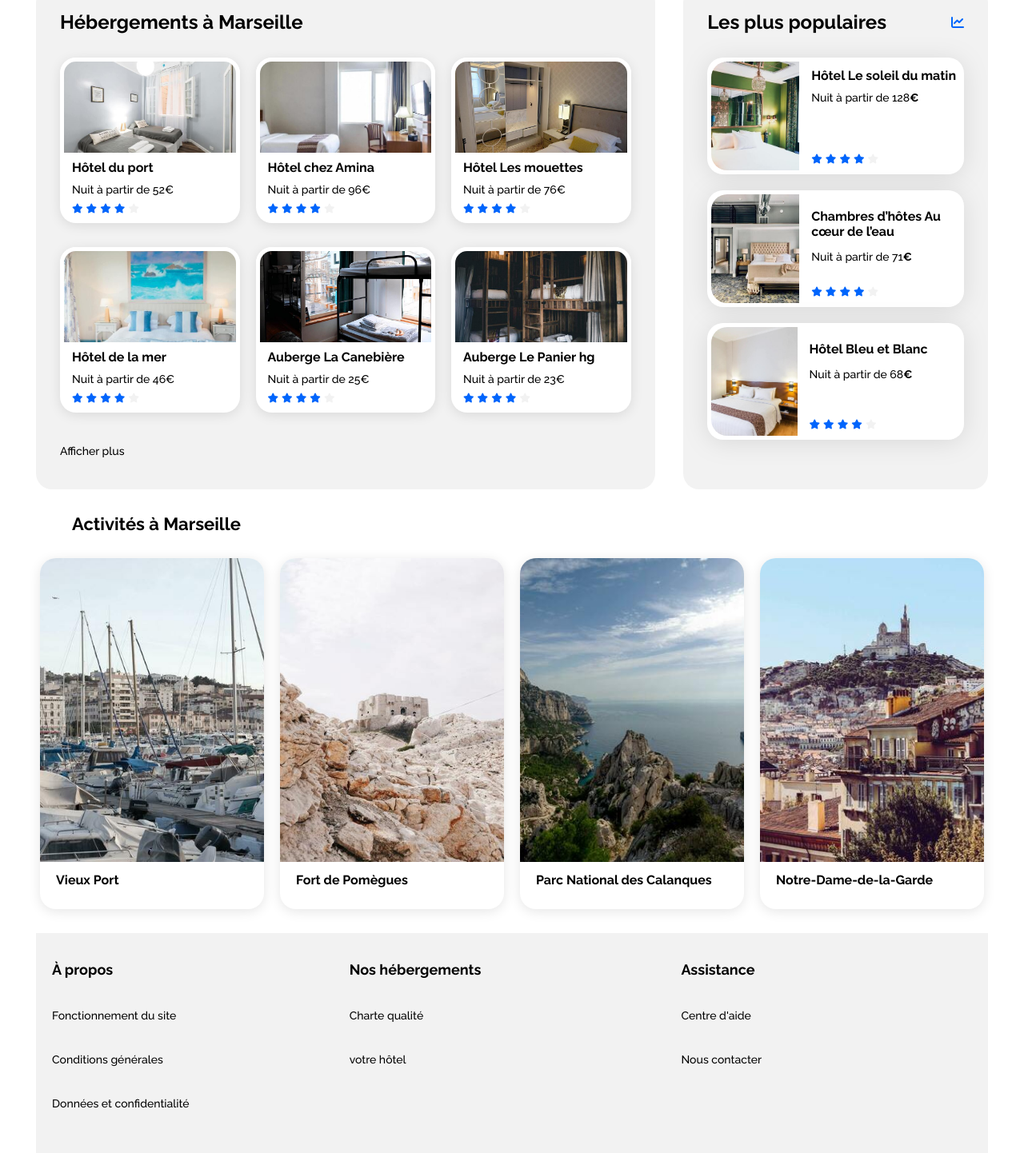
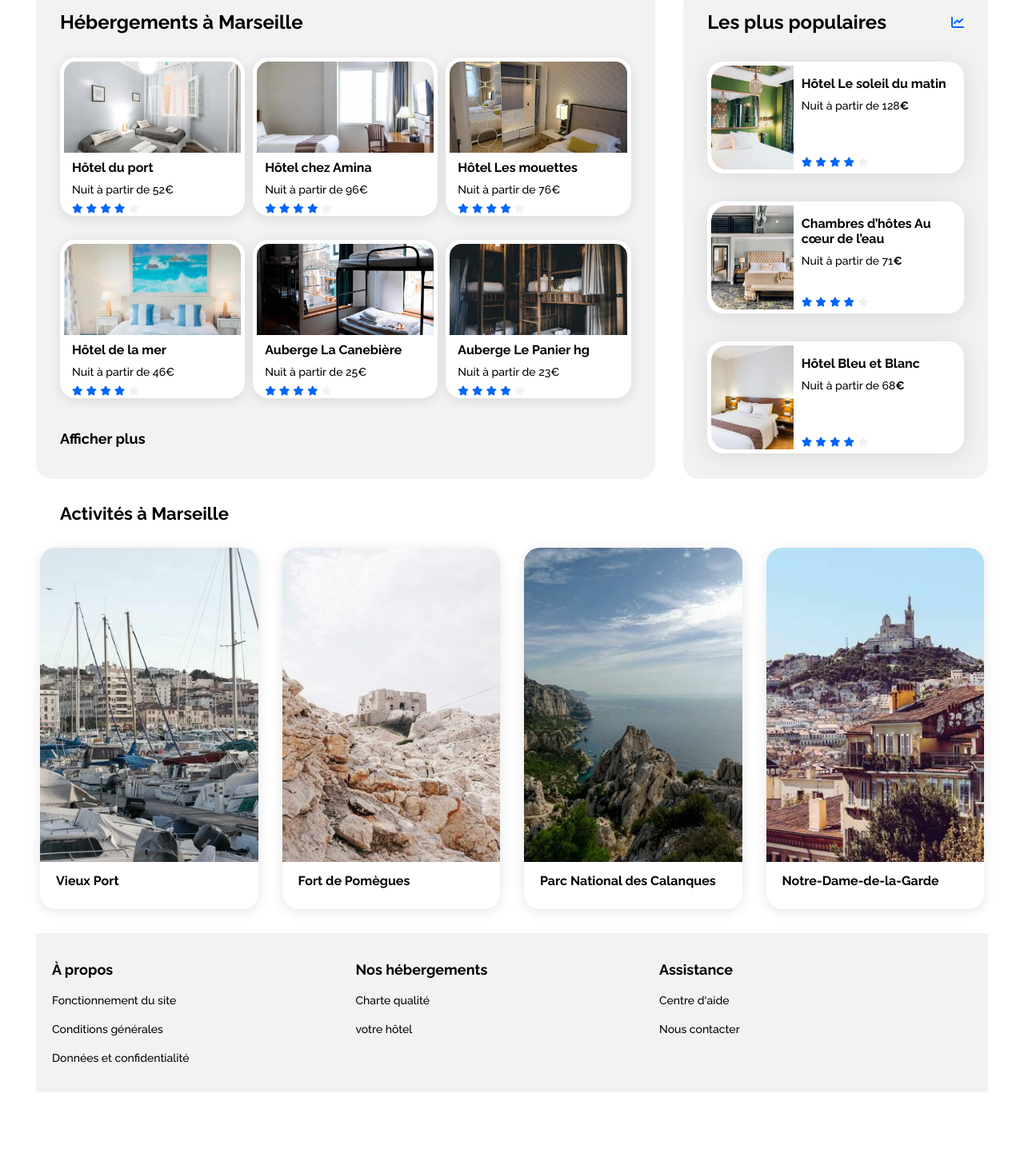
Before and after one commit to reverse55/BOOKI, a plain HTML site: page index.html in a window 1280 px wide. Shown: the part 434-1876 px from the top of the page at 80% size. After the commit the page ends 1800 px from the top, so only its background shows below. Drawn offline with Linux system fonts and the light colour scheme.

Commit message:
TERMINER

```diff
--- a/css/style.css
+++ b/css/style.css
@@ -249,10 +249,6 @@ input[type="submit"] {
     font-weight: 400;
 }
 
-h4 {
-    font-size: 16px;
-    font-weight: 700;
-}
 
 
 
@@ -260,18 +256,10 @@ h4 {
 
 
 
-.part1 {
-    display: flex;
-    gap: 30px
-}
 
-.part2 {
-    display: flex;
-    gap: 30px
-}
 
 .FrameGlobal {
-    gap: 20px;
+    gap: 10px;
     margin: 30px 0px;
     display: flex;
     justify-content: center;
@@ -281,7 +269,7 @@ h4 {
     background-color: white;
     box-shadow: 0px 3px 15px 0px rgba(0, 0, 0, 0.1);
     border-radius: 20px 20px 20px 20px;
-    height: 207px;
+    height: 100%;
 
 }
 
@@ -295,6 +283,8 @@ h4 {
     object-fit: cover;
 }
 
+h6{font-size: 16px;}
+
 
 p {
     font-weight: 500;
@@ -307,18 +297,13 @@ p {
 }
 
 
-h6 {
-    font-weight: 700;
-    font-size: 16px;
-}
-
 .stars {
     margin-top: -4px;
 }
 
-.last {
+.last p {
+    font-weight: 700;
     font-size: 18px;
-    font-weight: 700;
 }
 
 
@@ -357,17 +342,6 @@ h6 {
 a {
     color: inherit;
     text-decoration: none;
-}
-
-.card {
-    background-color: white;
-    border-radius: 20px;
-    padding: 5px;
-    filter: drop-shadow(0px 3px 15px rgba(0, 0, 0, 0.1));
-}
-
-.card img {
-    object-fit: cover;
 }
 
 
@@ -410,51 +384,50 @@ a {
     border-radius: 20px;
 }
 
-.populaires-title {
+.populaires-titles {
     display: flex;
     justify-content: space-between;
     align-items: center;
 }
-.populaires-cards{display: flex; flex-direction: column; gap:20px; margin-top: 30px;  }
 
-.populaires-cards .card {
+.populaires-cards {
+    gap: 35px;
+    margin-top: 35px;
     display: flex;
+    flex-direction: column;
 }
 
-.populaires-cards img {
-    max-width: 100%;
-    width: 110px;
-    height: 136px;
+.card {
+    display: flex;
+    background-color: white;
+    border-radius: 20px;
+    padding: 5px;
+    filter: drop-shadow(0px 3px 15px rgba(0, 0, 0, 0.1));
+}
+
+.card img {
+    object-fit: cover;
     border-top-left-radius: 20px;
     border-bottom-left-radius: 20px;
+    width: 33%;
+    height: 130px;
 }
 
-.populaires-cards .card-content {
-    width: 67%;
-    padding-left: 15px;
+.cards-content {
     display: flex;
     flex-direction: column;
     justify-content: space-between;
-    box-sizing: border-box;
+    margin-left: 10px;
 }
 
-.card-txt{margin: 8px 0}
-
-.populaires-cards .card-title {
-    margin-top: 10px;
-    margin-bottom: 4px;
+.cards-txt {
+    margin: 13px 0
 }
 
-.populaires-cards .card-subtitle {
-    margin: 0;
+h4 {
+    font-size: 16px;
+    font-weight: 700;
 }
-
-.populaires-cards .card-rating {
-    margin-bottom: 5px;
-}
-
-
-
 
 
 
@@ -476,12 +449,11 @@ a {
 
 .conteneur {
     margin: 30px 50px;
-    max-width: 1440px;
 
 }
 
 .title {
-    margin: 0 40px;
+    margin: 0 25px;
     font-size: 22px;
     font-weight: 700;
 
@@ -493,35 +465,34 @@ a {
 .FrameGlobal1 {
     margin: 30px 0;
     display: flex;
-    gap: 20px;
-    justify-content: center;
+    gap: 30px; justify-content: center
 
 }
+
+.width{background-position: ;}
+.FrameGlobal1 a{}
 
 .carte1 {
     background-color: white;
     box-shadow: 0px 3px 15px 0px rgba(0, 0, 0, 0.1);
-    border-radius: 20px 20px 20px 20px;
-    height: 439px;
-    max-width: 100%;
+    border-radius: 20px 20px 20px 20px; height: 100%;
+
+
 
 }
 
 .carte1 img {
     max-width: 100%;
-    width: 300px;
-    height: 380px;
+    height: 87%;
+    width: 285px;
     border-radius: 20px 20px 0px 0px;
     box-sizing: border-box;
     object-fit: cover;
-    box-sizing: border-box;
-
 }
 
 h5 {
     font-size: 16px;
     font-weight: 700;
-    line-height: 18.78px;
     margin: 10px 20px
 }
 
@@ -567,30 +538,13 @@ footer {
     padding: 25px 0px;
     display: flex;
 }
+.propos, .Nosh, .assistance{width:33%}
 
-.propos .first {
+
+.para {
     font-weight: 700;
     font-size: 18px;
 }
-
-.Nosh {
-    margin: 0px 200px
-}
-
-.Nosh .first {
-    font-weight: 700;
-    font-size: 18px;
-}
-
-.assistance {
-    margin: 0px 50px
-}
-
-.assistance .first {
-    font-weight: 700;
-    font-size: 18px;
-}
-
 
 
 
@@ -670,6 +624,8 @@ footer {
         margin: 25px 0;
     }
 
+
+
     .hebergements-and-populaires {
         flex-direction: column;
     }
@@ -683,40 +639,51 @@ footer {
         margin-top: 50px;
     }
 
+
+    .populaires-cards a {
+        width: 100%;
+    }
+
+
     .populaires-cards {
         display: flex;
         flex-direction: row;
-        justify-content: space-between;
+        justify-content: center;
+        gap: 20px
     }
 
-    .populaires-cards a {
-        width: 30%;
+
+
+    .card img {
+        height: 100%;
     }
 
-    .populaires-cards .card-title {
+    .card {
+        height: 100%
+    }
+
+
+    .cards-titles {
         font-size: 16px;
     }
 
-    .populaires-cards .card-subtitle {
+    .cards-subtitles {
         font-size: 13px;
     }
-    .populaires-cards .card{height:100%}
 
-    .cartel img {
-        width: 100%
+
+
+
+
+
+
+
+    h5 {
+        margin: 17px;
     }
 
-    .FrameGlobal1 {
-        gap: 20px
-    }
 
-    .title {
-        margin: 0
-    }
-
-    .populaires-cards img {height:100%}
-
-
+    .carte1 img {height :76%;}
 
 
 
@@ -791,6 +758,11 @@ footer {
         text-align: center;
     }
 
+
+
+
+
+
     .search {
         width: 100%;
     }
@@ -812,6 +784,10 @@ footer {
         position: relative;
         left: -15px
     }
+
+
+
+
 
 
     .FiltreGroup {
@@ -861,10 +837,14 @@ footer {
         margin: 0
     }
 
+
+
+
+
+
     .main-container {
         padding: 0;
     }
-
 
     .hebergements-and-populaires {
         display: flex;
@@ -872,32 +852,28 @@ footer {
         margin: 0
     }
 
-
-
-
-    .global {
-        display: flex
-    }
-
-
-
     .populaires {
-        margin: 0;
-    }
-
-    .populaires-title {
-        width: 100%;
-        display: flex;
-        flex-direction: row;
-        justify-content: space-around;
-
-
+        background-color: var(--main-bg-color);
+        border-radius: 0px; margin:0
     }
 
     .populaires-cards {
         display: flex;
         flex-direction: column;
+        align-items: center;
 
+    }
+
+    .card {
+        width: 100%
+    }
+
+    .card img {
+        height: 150px;
+    }
+
+    .populaires-cards a {
+        width: 100%
     }
 
 
@@ -906,7 +882,9 @@ footer {
 
 
 
-
+    .hebergements {
+        background-color: transparent;
+    }
 
     .FrameGlobal {
         display: flex;
@@ -927,14 +905,17 @@ footer {
     }
 
     .last {
-        width: 102%
+        width: 102%; font-size: 17px; font-weight: 700;
     }
+
+
+
+
 
     .FrameGlobal1 {
         gap: 20px;
         display: flex;
         flex-direction: column;
-        align-items: center;
     }
 
     h2 {
@@ -949,9 +930,14 @@ footer {
     }
 
     .carte1 img {
-        height: 141px;
-        width: 1000px;
+        width: 100%;
     }
+
+
+
+
+
+
 
     footer {
         margin: 0;
@@ -976,48 +962,6 @@ footer {
 
     .title {
         margin: 0
-    }
-
-
-    .Frame17 {
-        display: flex;
-        height: 100%;
-        align-items: center;
-    }
-
-
-    .part1 {
-        display: flex;
-        flex-direction: column;
-    }
-
-    .part2 {
-        display: flex;
-        flex-direction: column;
-    }
-
-
-
-
-    .hebergements {
-        background-color: transparent;
-    }
-
-    .populaires {
-        background-color: var(--main-bg-color);
-        border-radius: 0px;
-    }
-
-    .populaires-cards a{width:100%}
-
-    .card-content{width:100%}
-
-
-    article{width:100%}
-
-
-    .populaires-cards img {
-        width:150px; height:130px
     }
 
 
@@ -1050,7 +994,4 @@ footer {
 
 
 
-
-
-
 }
--- a/index.html
+++ b/index.html
@@ -196,24 +196,38 @@
                             <a href="#">
                                 <p>Afficher plus</p>
                             </a>
+                        </div>
                     </section>
-                    </section>
+
+
+
+
+
+
+
+
+
+
+
+
+
                     <section class="populaires">
-                        <div class="populaires-title">
-                            <h2 class="section-title">Les plus populaires</h2>
+                        <div class="populaires-titles">
+                            <h2 class="st">Les plus populaires</h2>
                             <i class="fa-solid fa-chart-line" aria-hidden="true"></i>
                         </div>
                         <div class="populaires-cards">
                             <a href="#">
-                                <article class="card">
+                                <div class="card">
                                     <img src="./images/hebergements/emile-guillemot.jpg"
                                         alt="Image de la chambre d'hôtel montrant un lit">
-                                    <div class="card-content">
-                                        <div class="card-txt">
+                                    <div class="cards-content">
+                                        <div class="cards-txt">
                                             <h4>Hôtel Le soleil du matin</h4>
-                                            <p class="card-subtitle">Nuit à partir de 128<span class="euro">€</span></p>
+                                            <p class="cards-subtitles">Nuit à partir de 128<span class="euro">€</span>
+                                            </p>
                                         </div>
-                                        <div class="card-rating">
+                                        <div class="cards-rating">
                                             <i class="fa-xs fa-solid fa-star" aria-hidden="true"></i>
                                             <i class="fa-xs fa-solid fa-star" aria-hidden="true"></i>
                                             <i class="fa-xs fa-solid fa-star" aria-hidden="true"></i>
@@ -222,18 +236,19 @@
                                             <span class="sr-only">Note de 4 sur 5</span>
                                         </div>
                                     </div>
-                                </article>
+                                </div>
                             </a>
                             <a href="#">
-                                <article class="card">
+                                <div class="card">
                                     <img src="./images/hebergements/aw-creative.jpg"
                                         alt="Image de la chambre d'hôtel montrant un lit">
-                                    <div class="card-content">
-                                        <div class="card-txt">
-                                            <h4 class="card-title">Chambres d’hôtes Au cœur de l’eau</h4>
-                                            <p class="card-subtitle">Nuit à partir de 71<span class="euro">€</span></p>
+                                    <div class="cards-content">
+                                        <div class="cards-txt">
+                                            <h4 class="cards-titles">Chambres d’hôtes Au cœur de l’eau</h4>
+                                            <p class="cards-subtitles">Nuit à partir de 71<span class="euro">€</span>
+                                            </p>
                                         </div>
-                                        <div class="card-rating">
+                                        <div class="cards-rating">
                                             <i class="fa-xs fa-solid fa-star" aria-hidden="true"></i>
                                             <i class="fa-xs fa-solid fa-star" aria-hidden="true"></i>
                                             <i class="fa-xs fa-solid fa-star" aria-hidden="true"></i>
@@ -242,18 +257,19 @@
                                             <span class="sr-only">Note de 4 sur 5</span>
                                         </div>
                                     </div>
-                                </article>
+                                </div>
                             </a>
                             <a href="#">
-                                <article class="card">
+                                <div class="card">
                                     <img src="./images/hebergements/febrian-zakaria2.jpg"
                                         alt="Image de la chambre d'hôtel montrant un lit">
-                                    <div class="card-content">
-                                        <div class="card-txt">
-                                            <h4 class="card-title">Hôtel Bleu et Blanc</h4>
-                                            <p class="card-subtitle">Nuit à partir de 68<span class="euro">€</span></p>
+                                    <div class="cards-content">
+                                        <div class="cards-txt">
+                                            <h4 class="cards-titles">Hôtel Bleu et Blanc</h4>
+                                            <p class="cards-subtitles">Nuit à partir de 68<span class="euro">€</span>
+                                            </p>
                                         </div>
-                                        <div class="card-rating">
+                                        <div class="cards-rating">
                                             <i class="fa-xs fa-solid fa-star" aria-hidden="true"></i>
                                             <i class="fa-xs fa-solid fa-star" aria-hidden="true"></i>
                                             <i class="fa-xs fa-solid fa-star" aria-hidden="true"></i>
@@ -262,7 +278,7 @@
                                             <span class="sr-only">Note de 4 sur 5</span>
                                         </div>
                                     </div>
-                                </article>
+                                </div>
                             </a>
                         </div>
                     </section>
@@ -292,7 +308,9 @@
                 <div class="FrameGlobal1">
                     <a href="#">
                         <article class="carte1">
-                            <img src="images/activites/reno-laithienne.jpg" alt="vieux port">
+
+                                <img src="images/activites/reno-laithienne.jpg" alt="vieux port">
+
 
                             <h5>Vieux Port</h5>
 
@@ -303,6 +321,7 @@
 
                     <a href="#">
                         <article class="carte1">
+
                             <img src="images/activites/paul-hermann.jpg" alt="Fort Pomègues">
 
                             <h5>Fort de Pomègues</h5>
@@ -362,25 +381,25 @@
         <footer>
             <div class="containerF">
                 <div class="propos">
-                    <p class="first">À propos</p> <br>
+                    <p class="para">À propos</p>
                     <a href="#">
-                        <p>Fonctionnement du site</p> <br>
-                        <p>Conditions générales</p> <br>
-                        <p>Données et confidentialité</p> <br>
+                        <p>Fonctionnement du site</p>
+                        <p>Conditions générales</p>
+                        <p>Données et confidentialité</p>
                     </a>
                 </div>
                 <div class="Nosh">
-                    <p class="first">Nos hébergements</p><br>
+                    <p class="para">Nos hébergements</p>
                     <a href="#">
-                        <p>Charte qualité</p><br>
-                        <p>votre hôtel</p><br>
+                        <p>Charte qualité</p>
+                        <p>votre hôtel</p>
                     </a>
                 </div>
                 <div class="assistance">
-                    <p class="first">Assistance</p><br>
+                    <p class="para">Assistance</p>
                     <a href="#">
-                        <p>Centre d'aide</p><br>
-                        <p>Nous contacter</p><br>
+                        <p>Centre d'aide</p>
+                        <p>Nous contacter</p>
                     </a>
                 </div>
             </div>
```
